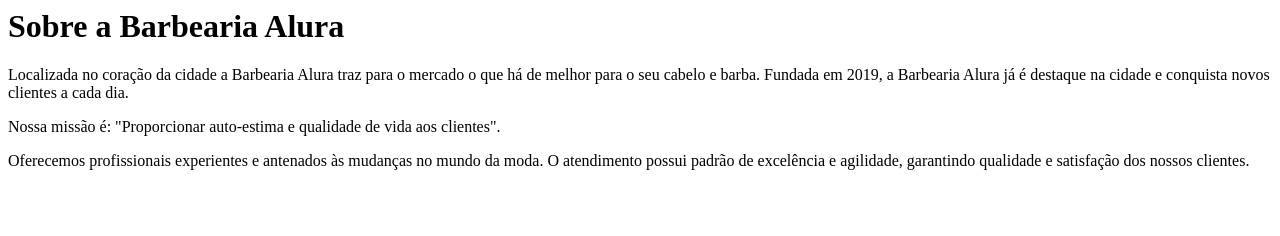
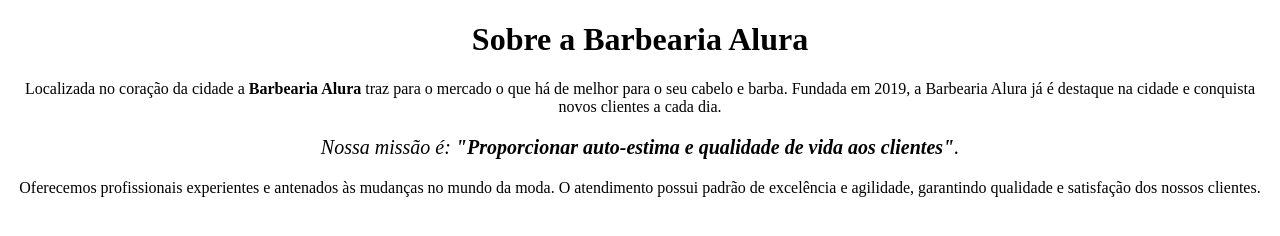
Before and after one commit to lya00ju/barbearia, a plain HTML site: page index.html in a window 1280 px wide. Drawn offline with Linux system fonts and the light colour scheme.

Commit message:
Add files via upload

```diff
--- a/index.html
+++ b/index.html
@@ -1,13 +1,25 @@
-<h1>Sobre a Barbearia Alura</h1>
+<!DOCTYPE html>
+<html lang="pt-br">
+    <head>
+        <meta charset="UTF-8">
+        <title>Barbearia Alura</title>
 
-<p>Localizada no coração da cidade a Barbearia Alura traz para o mercado o que há de melhor para o seu cabelo e barba. Fundada em 2019, a Barbearia Alura já é destaque
-    na cidade e conquista novos clientes a cada dia.</p>
+        <style>
+            p {
+                text-align: center
+            }
+        </style>
+    </head>
 
-<p>Nossa missão é: "Proporcionar auto-estima e qualidade de vida aos clientes".</p>
+    <body>
+        <h1 style="text-align: center">Sobre a Barbearia Alura</h1>
 
-<p>Oferecemos profissionais experientes e antenados às mudanças no mundo da moda. O atendimento possui padrão de excelência e agilidade, garantindo
-    qualidade e satisfação dos nossos clientes.</p>
+        <p>Localizada no coração da cidade a <strong>Barbearia Alura</strong> traz para o mercado o que há de melhor para o seu cabelo e barba. Fundada em 2019, a Barbearia Alura já é destaque
+        na cidade e conquista novos clientes a cada dia.</p>
 
+        <p style="font-size: 20px"><em>Nossa missão é: <strong>"Proporcionar auto-estima e qualidade de vida aos clientes"</strong>.</em></p>
 
-
-<tag></tag>
+        <p>Oferecemos profissionais experientes e antenados às mudanças no mundo da moda. O atendimento possui padrão de excelência e agilidade, garantindo
+        qualidade e satisfação dos nossos clientes.</p>
+    </body>
+</html>
```
